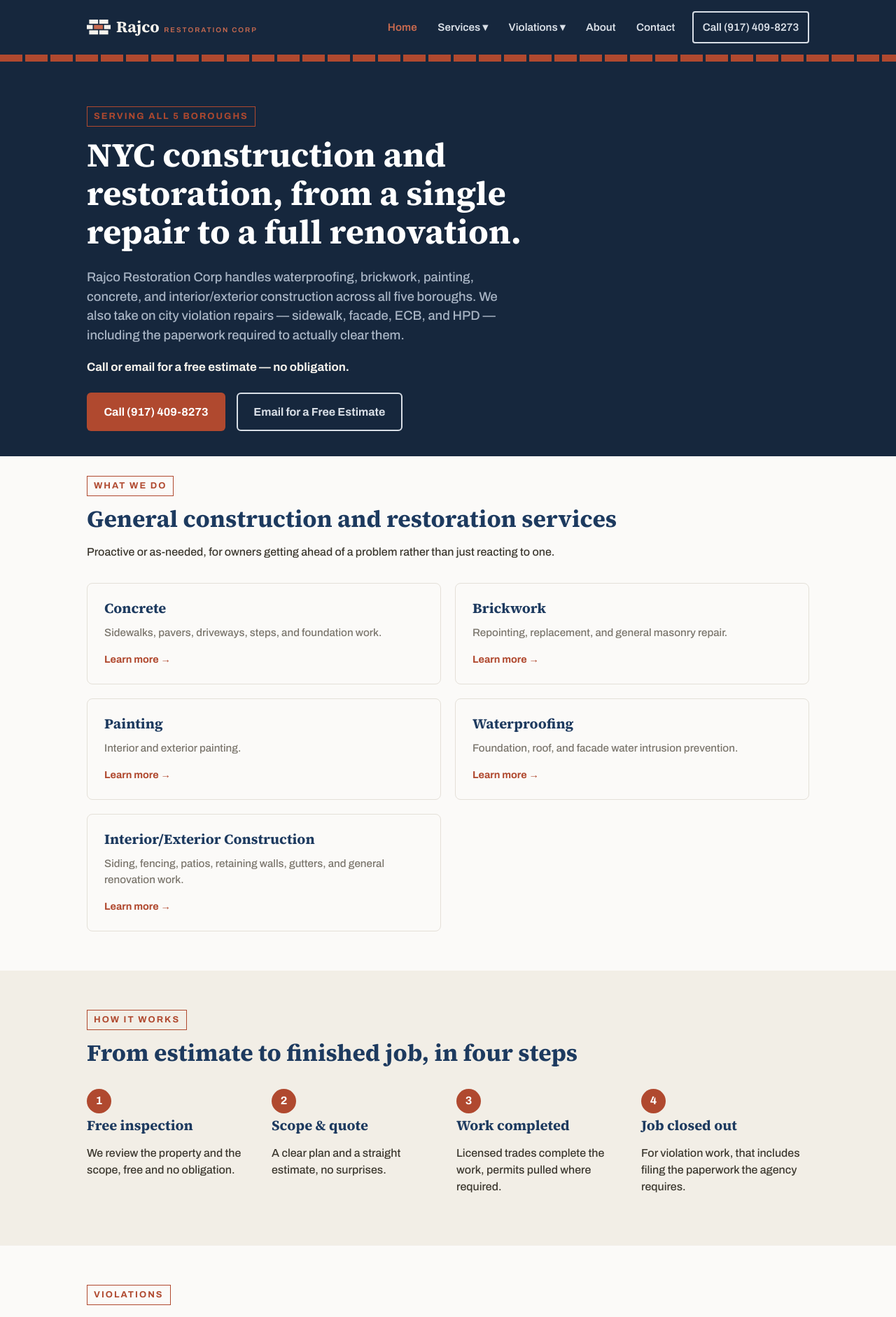
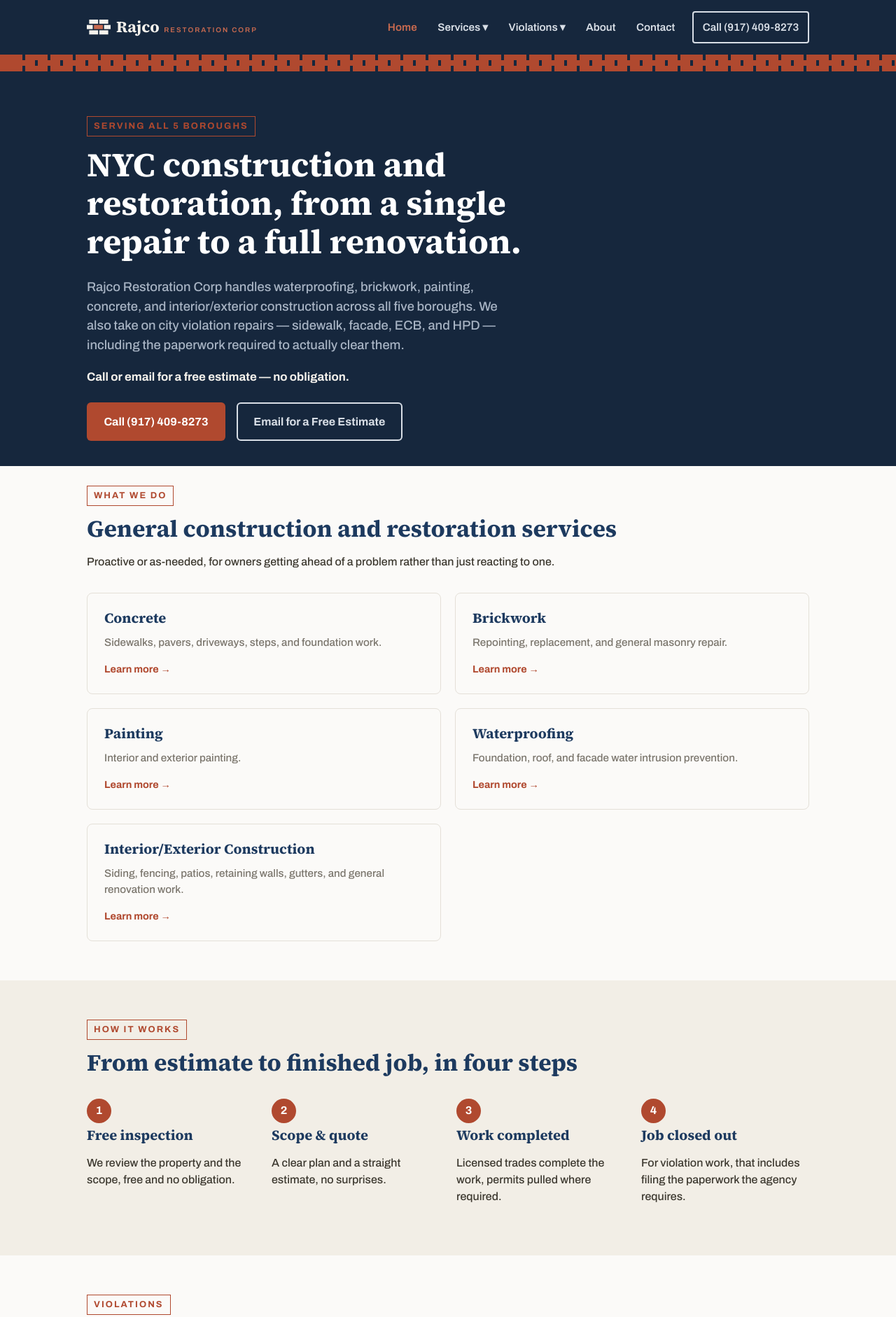
Before and after one commit to hassan9699/rajco-restoration-site, a Jekyll site: the page built from index.html, in a window 1280 px wide. Shown: the top 1882 px of the page at 70% size. Built offline with Jekyll 4.4.1, drawn with Linux system fonts in a browser that asks for light colours.

Commit message:
Make header brick band 3 rows in a running-bond pattern
One thin stripe read as a generic accent line rather than bricks --
three rows with the middle one offset makes the brick-course motif
actually legible, matching the postcard/logo treatment.

```diff
--- a/_includes/header.html
+++ b/_includes/header.html
@@ -30,4 +30,6 @@
     </nav>
   </div>
   <div class="brick-band"></div>
+  <div class="brick-band brick-band--offset"></div>
+  <div class="brick-band"></div>
 </header>
--- a/assets/css/style.css
+++ b/assets/css/style.css
@@ -64,12 +64,12 @@ section.dark h1, section.dark h2, section.dark h3 { color: #F5F2EC; }
 
 /* ---------- brick-course band ---------- */
 .brick-band {
-  height: 10px;
+  height: 8px;
   background:
     repeating-linear-gradient(90deg, var(--brick) 0, var(--brick) 32px, transparent 32px, transparent 36px),
     var(--navy-bg);
 }
-.brick-band + .brick-band {
+.brick-band--offset {
   background-position: 18px 0;
 }
 
```
